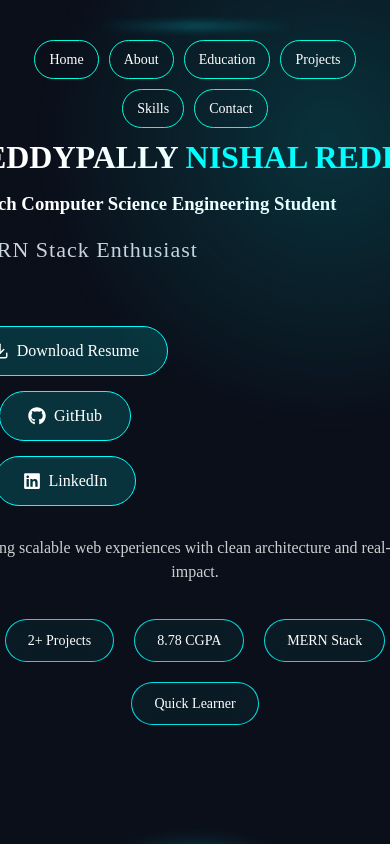
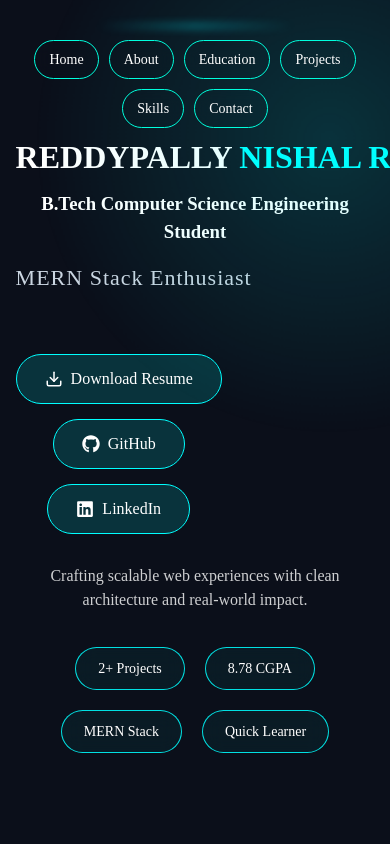
Before and after one commit to REDDYPALLYNISHALREDDY/Portfolio-Website, a React (Vite) app: page / in a window 390 px wide. Shown: the top 844 px of the page. Built offline with nearby package versions, Linux system fonts and the light colour scheme.

Commit message:
Updated App.css Again

```diff
--- a/src/App.css
+++ b/src/App.css
@@ -735,9 +735,6 @@ box-shadow: 0 0 18px rgba(0, 240, 255, 0.8);
   text-shadow: 0 0 10px #00f0ff;
 }
 @media (max-width: 768px) {
-  body {
-
-  }
   .navbar {
     display: flex;
     flex-wrap: wrap;
@@ -755,9 +752,13 @@ box-shadow: 0 0 18px rgba(0, 240, 255, 0.8);
     text-align: center;
   }
   .hero-container {
+    display: flex;
     flex-direction: column;
     align-items: center;
     text-align: center;
+  }
+  .hero-left {
+    width: 100%;
   }
   .hero-img {
     margin-top: 30px;
```
